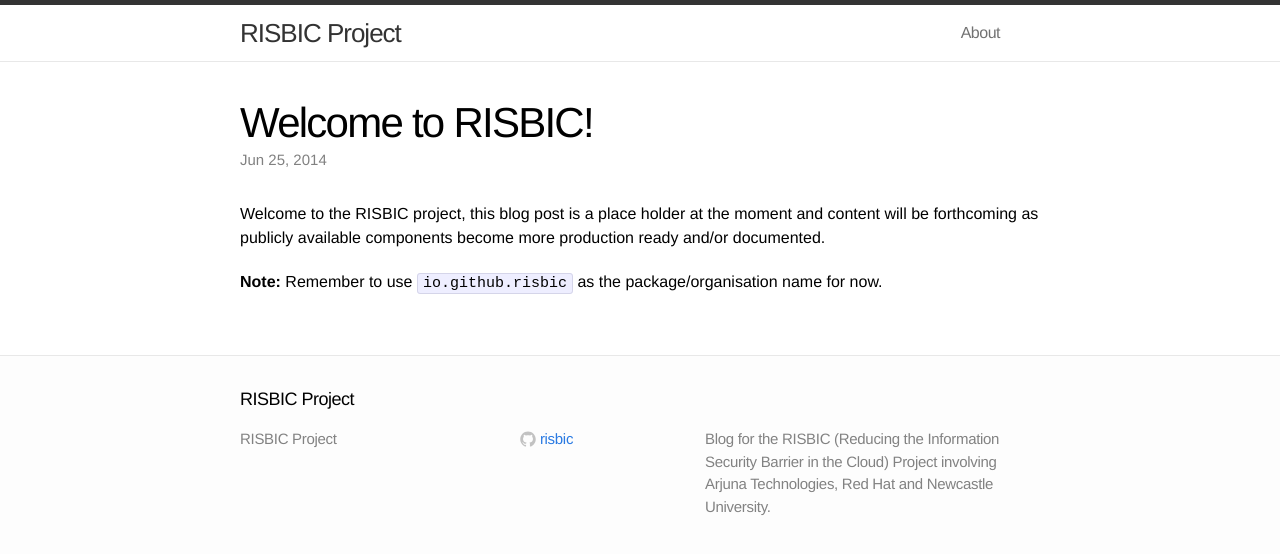
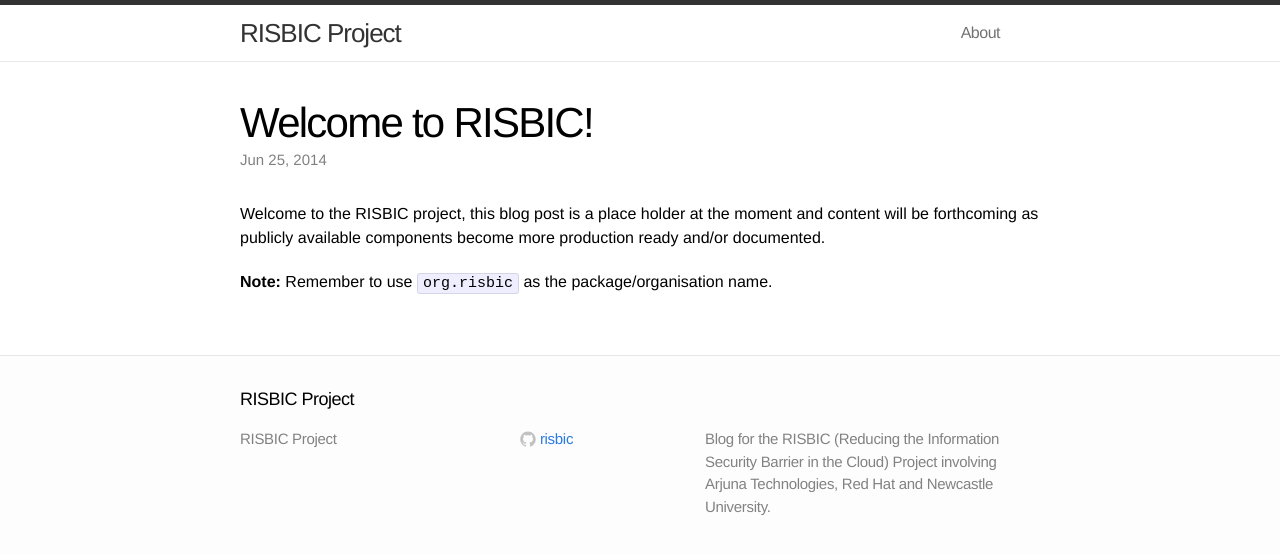
Before and after one commit to RISBIC/risbic.github.io, a Jekyll site: the page built from _posts/2014-06-25-welcome-to-risbic.markdown, in a window 1280 px wide. Shown: the top 554 px of the page. Built offline with Jekyll 4.4.1, drawn with Linux system fonts in a browser that asks for light colours.

Commit message:
Added cname, updated post contents

```diff
--- /dev/null
+++ b/CNAME
@@ -0,0 +1 @@
+risbic.org
--- a/_posts/2014-06-25-welcome-to-jekyll.markdown
+++ b/_posts/2014-06-25-welcome-to-risbic.markdown
@@ -7,4 +7,4 @@ categories: risbic
 
 Welcome to the RISBIC project, this blog post is a place holder at the moment and content will be forthcoming as publicly available components become more production ready and/or documented.
 
-**Note:** Remember to use `io.github.risbic` as the package/organisation name for now.
+**Note:** Remember to use `org.risbic` as the package/organisation name.
```
